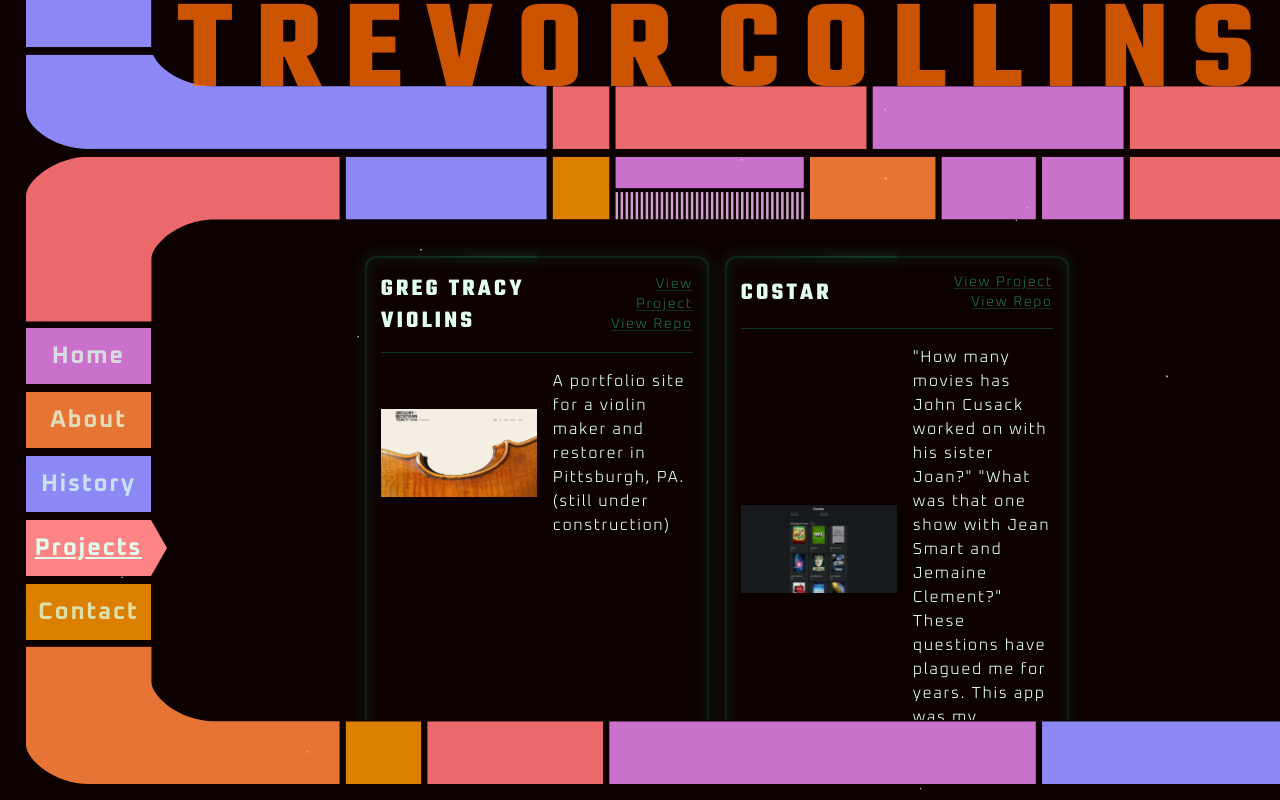
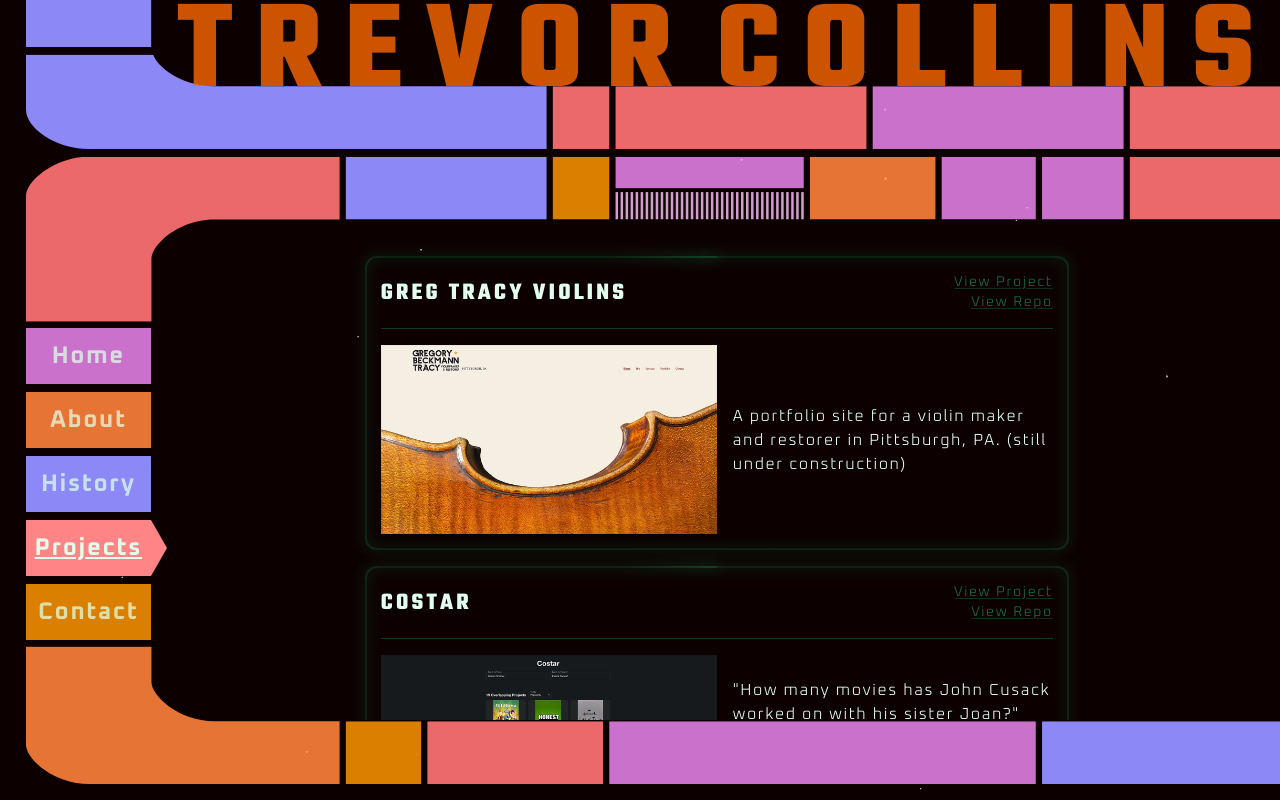
Before and after one commit to TrevorCollins/LCARS-portfolio, a Next.js app: page /projects in a window 1280 px wide. Built offline with nearby package versions, Linux system fonts and the light colour scheme.

Commit message:
Fix projects layout

```diff
--- a/app/_components/Card.tsx
+++ b/app/_components/Card.tsx
@@ -18,7 +18,7 @@
 					<h3 className="font-teko text-2xl font-bold uppercase tracking-[.2rem]">{title}</h3>
 					{subHead && <span className="text-F/50 font-oxanium text-sm">{subHead}</span>}
 				</div>
-				<div className="text-F/30 flex flex-col text-right text-sm">{rightItems && rightItems.map((item, idx) => <div key={idx}>{item}</div>)}</div>
+				<div className="text-F/30 flex flex-col text-nowrap text-right text-sm">{rightItems && rightItems.map((item, idx) => <div key={idx}>{item}</div>)}</div>
 			</header>
 			<div className="font-oxanium h-[calc(100%-3rem)] w-full overflow-clip overflow-y-scroll scroll-smooth text-sm md:text-base">{children}</div>
 		</section>
--- a/app/projects/components/Project.tsx
+++ b/app/projects/components/Project.tsx
@@ -2,42 +2,21 @@
 import { ProjectType } from '@/app/_lib/types';
 import Image from 'next/image';
 
-const Project = ({
-	id,
-	name,
-	url,
-	repo,
-	thumbnail,
-	description,
-}: ProjectType) => {
+const Project = ({ id, name, url, repo, thumbnail, description }: ProjectType) => {
 	const projectLink = (
 		<a href={url} target="_blank" className="project__link">
 			View Project
 		</a>
 	);
 	const repoLink = (
-		<a
-			href={`https://github.com/TrevorCollins/${repo}`}
-			target="_blank"
-			className="project__link"
-		>
+		<a href={`https://github.com/TrevorCollins/${repo}`} target="_blank" className="project__link">
 			View Repo
 		</a>
 	);
 	return (
-		<Card
-			id={id}
-			title={name}
-			rightItems={[projectLink, repoLink]}
-			className="project__card col-span-6 row-span-3"
-		>
+		<Card id={id} title={name} rightItems={[projectLink, repoLink]} className="project__card">
 			<div className="project__body">
-				<Image
-					src={thumbnail}
-					sizes="(max-width: 1024px) 80dvw, (max-width: 1280px) 40dvw, 20dvw"
-					alt={name}
-					className="project__image"
-				/>
+				<Image src={thumbnail} sizes="(max-width: 1024px) 80dvw, (max-width: 1280px) 40dvw, 20dvw" alt={name} className="project__image" />
 				<p className="project__description">{description}</p>
 			</div>
 		</Card>
--- a/app/projects/page.tsx
+++ b/app/projects/page.tsx
@@ -3,7 +3,7 @@
 
 const Projects = () => {
 	return (
-		<div id="projects" className="grid h-fit w-full grid-cols-6 gap-4 lg:grid-cols-12 lg:grid-rows-6">
+		<div id="projects" className="flex h-fit w-full flex-col gap-4">
 			{projects.map((project) => (
 				<Project key={project.id} {...project} />
 			))}
```
